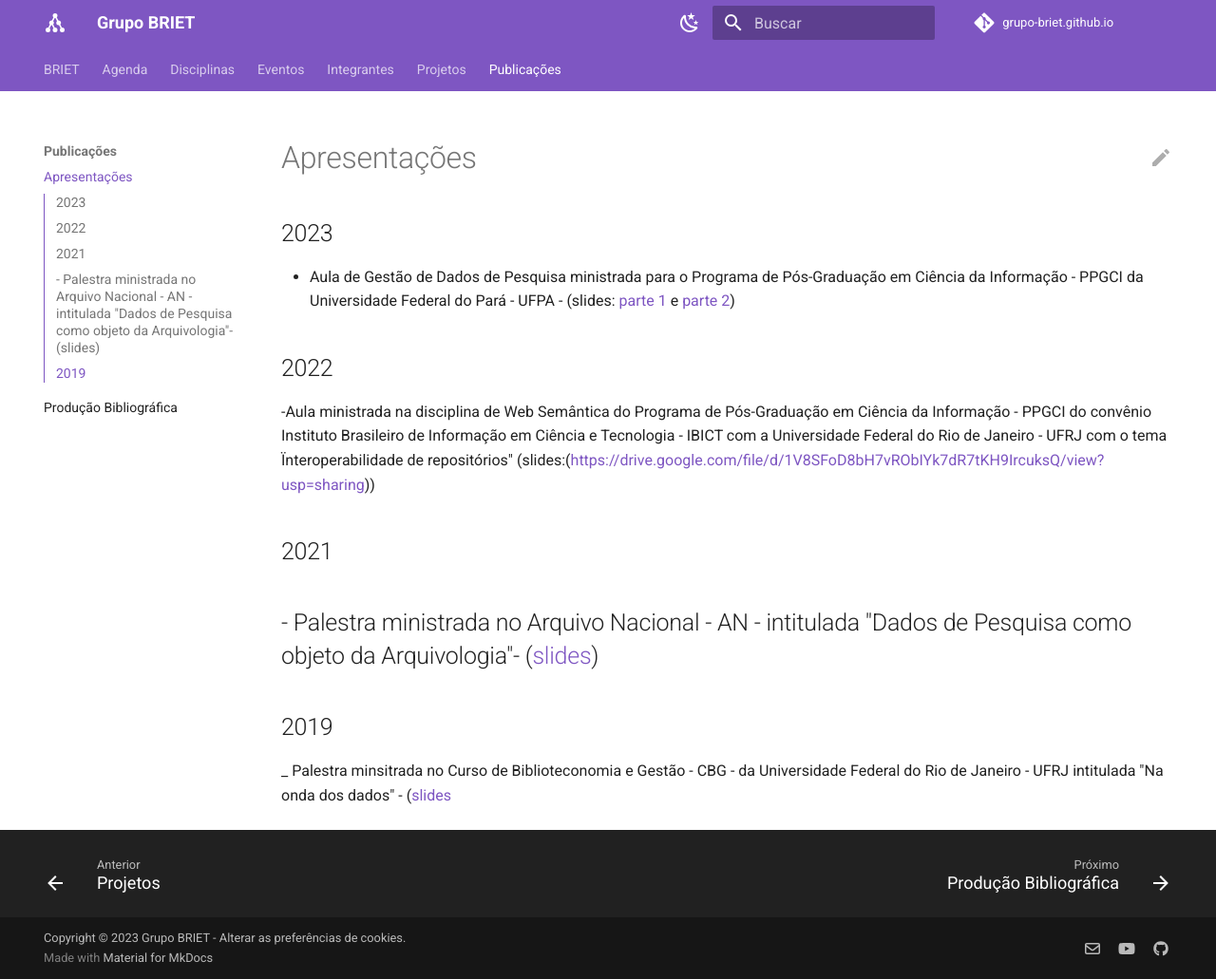
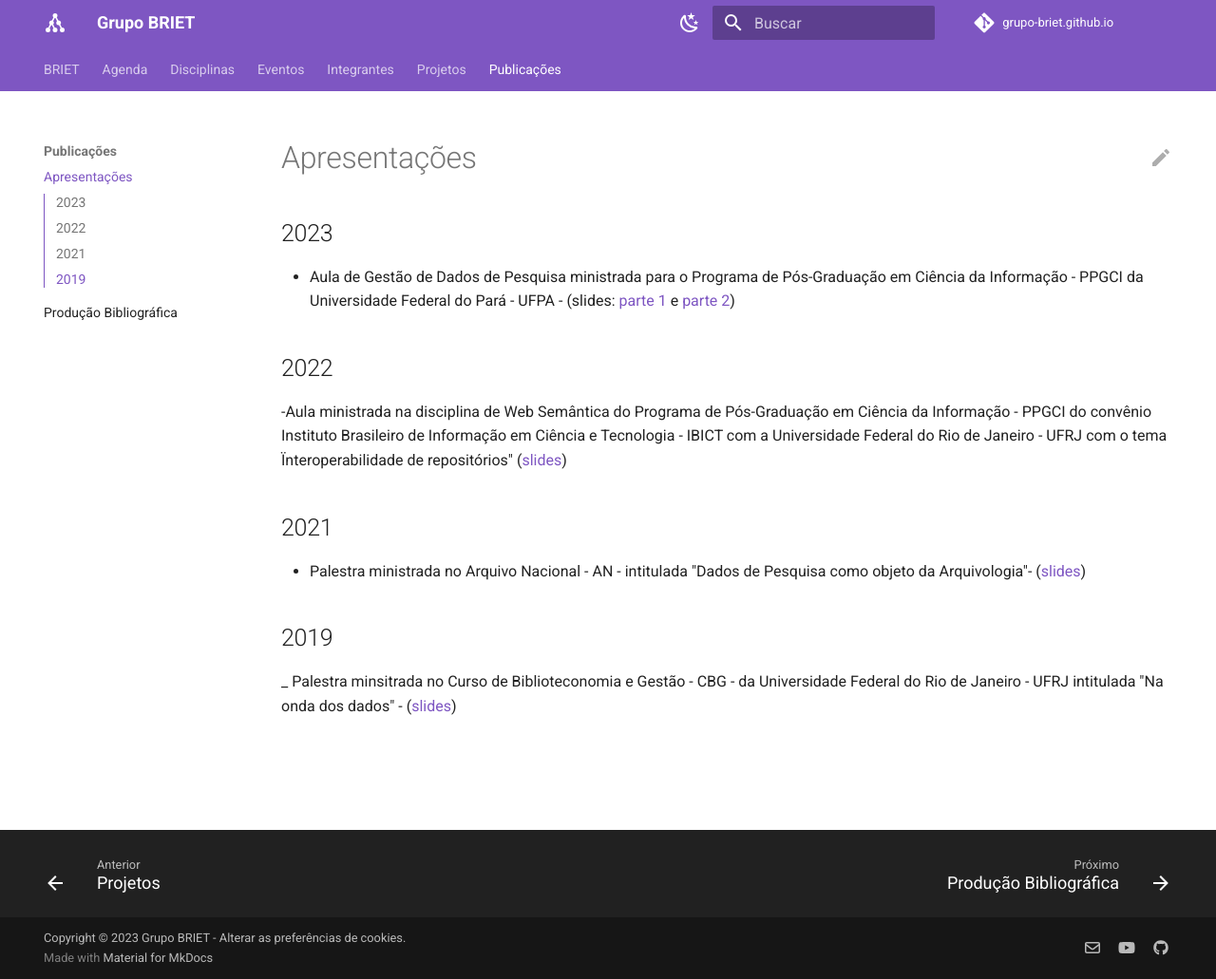
Before and after one commit to keellyayala/grupo-briet.github.io, an MkDocs documentation site: the page built from docs/Publicações/apresentacoes.md, in a window 1280 px wide and 1031 px high. Shown: the whole window at 95% size. Built offline with MkDocs 1.6.1 and Material for MkDocs 9.7.7, drawn with Linux system fonts in a browser that asks for light colours; a script that is not in the unit is left out; comment, search, counter and statistics services are not loaded.

Commit message:
Update apresentacoes.md
ajustes

```diff
--- a/docs/Publicações/apresentacoes.md
+++ b/docs/Publicações/apresentacoes.md
@@ -10,12 +10,12 @@ title: Apresentações
 
 ## 2022
 
--Aula ministrada na disciplina de Web Semântica do Programa de Pós-Graduação em Ciência da Informação - PPGCI do convênio Instituto Brasileiro de Informação em Ciência e Tecnologia - IBICT com a Universidade Federal do Rio de Janeiro - UFRJ com o tema Ïnteroperabilidade de repositórios" (slides:(https://drive.google.com/file/d/1V8SFoD8bH7vRObIYk7dR7tKH9IrcuksQ/view?usp=sharing))
+-Aula ministrada na disciplina de Web Semântica do Programa de Pós-Graduação em Ciência da Informação - PPGCI do convênio Instituto Brasileiro de Informação em Ciência e Tecnologia - IBICT com a Universidade Federal do Rio de Janeiro - UFRJ com o tema Ïnteroperabilidade de repositórios" ([slides](https://drive.google.com/file/d/1V8SFoD8bH7vRObIYk7dR7tKH9IrcuksQ/view?usp=sharing))
 
 ## 2021
 
 - Palestra ministrada no Arquivo Nacional - AN - intitulada "Dados de Pesquisa como objeto da Arquivologia"- ([slides](https://drive.google.com/file/d/1OWnQHUFZtSgE8rBYJGx4DPJHd7aNP4WG/view?usp=sharing))
--
+
 ## 2019
 
-_ Palestra minsitrada no Curso de Biblioteconomia e Gestão - CBG - da Universidade Federal do Rio de Janeiro - UFRJ intitulada "Na onda dos dados" - ([slides]((https://drive.google.com/file/d/16tG_nxdRfX1EQPGO07EA4OoKTnunPGyt/view?usp=sharing))
+_ Palestra minsitrada no Curso de Biblioteconomia e Gestão - CBG - da Universidade Federal do Rio de Janeiro - UFRJ intitulada "Na onda dos dados" - ([slides](https://drive.google.com/file/d/16tG_nxdRfX1EQPGO07EA4OoKTnunPGyt/view?usp=sharing))
```
